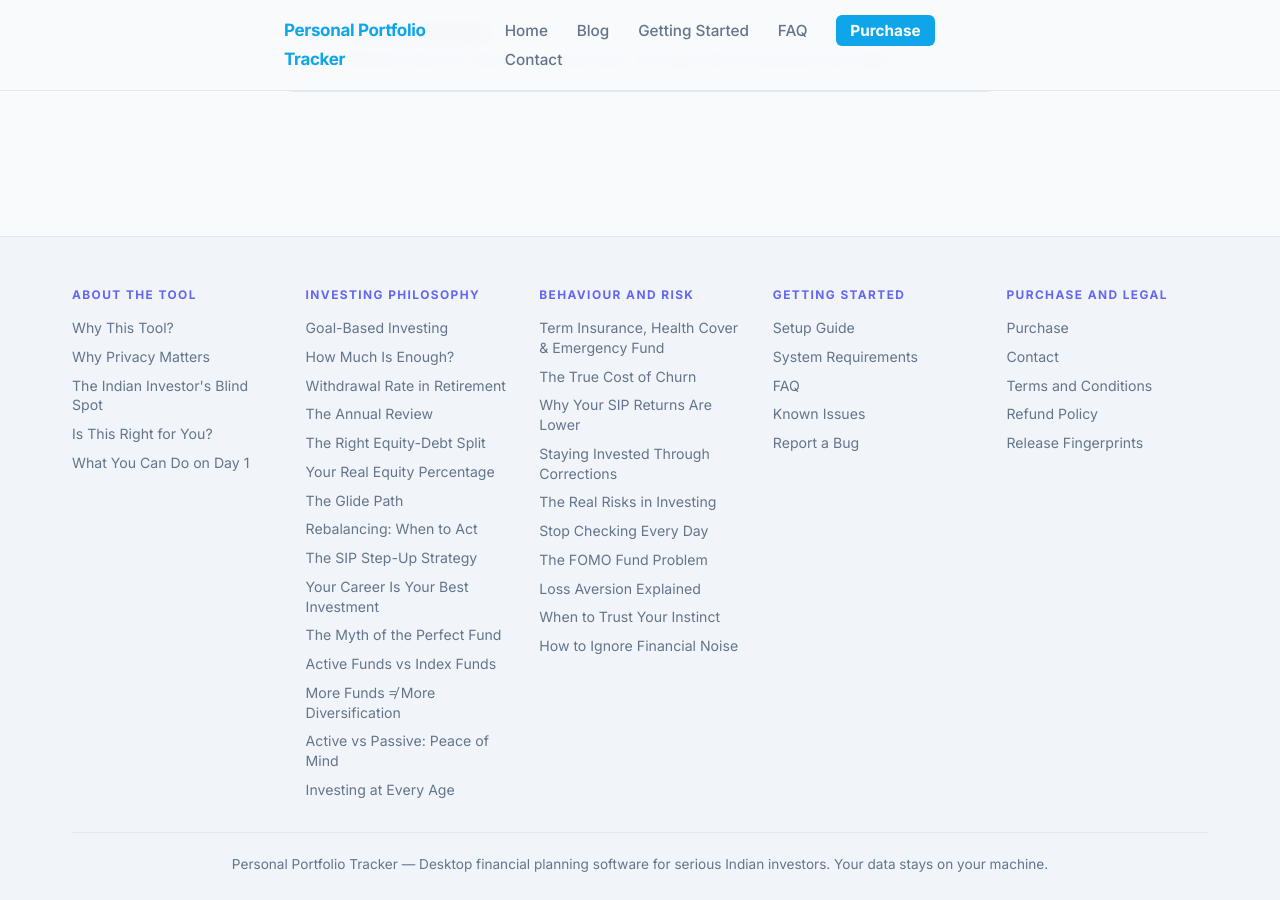
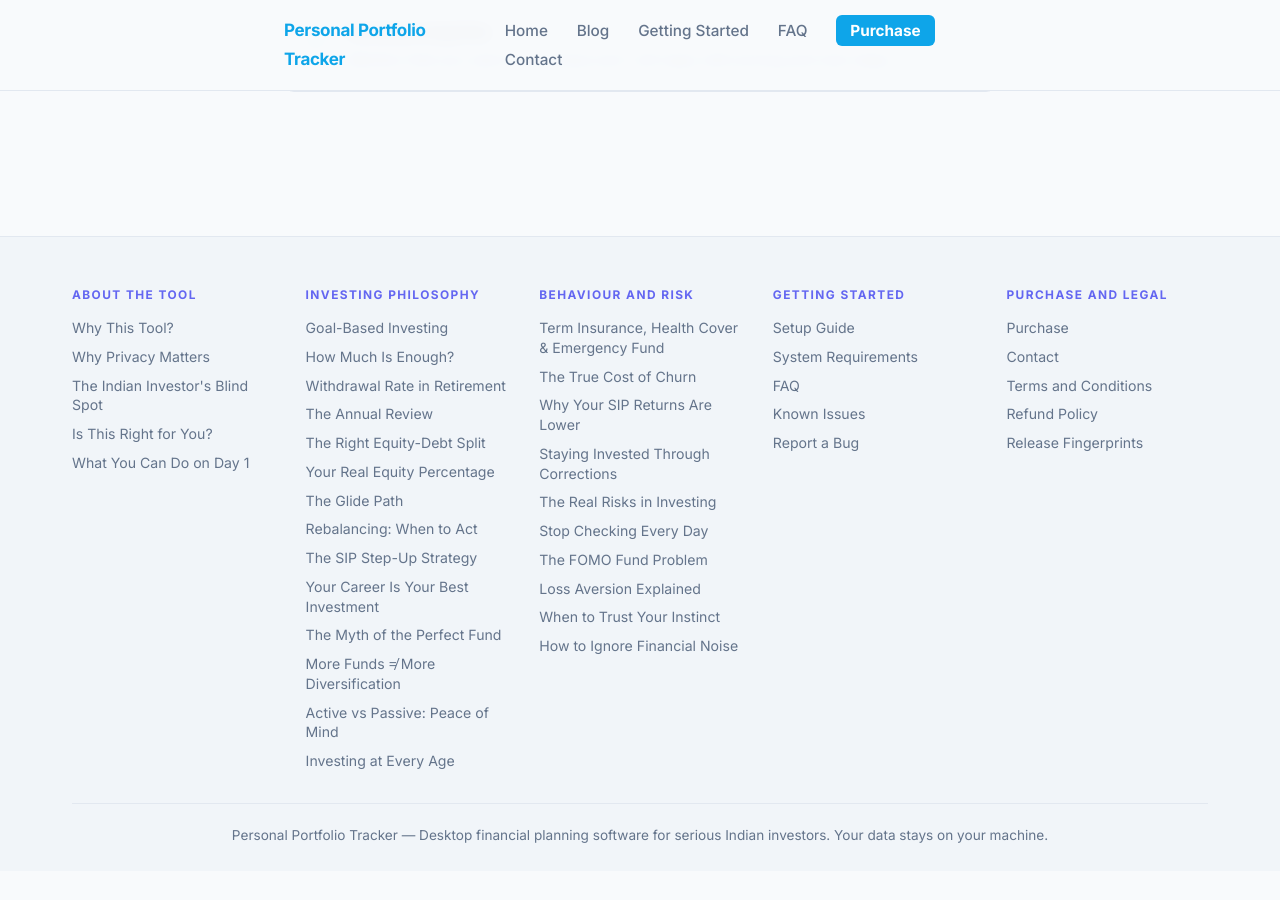
Before and after one commit to srikrishna2024/portfolio-tracker-blog, a Jekyll site: the page built from contact/index.html, in a window 1280 px wide and 900 px high, scrolled down 664 px. Built offline with Jekyll 4.4.1, drawn with Linux system fonts in a browser that asks for light colours; after the commit the page ends 1535 px from its top, so only the background shows below that.

Commit message:
remove duplicate: drop Active Funds vs Index Funds from footer (replaced by Active vs Passive: Peace of Mind)

```diff
--- a/_layouts/default.html
+++ b/_layouts/default.html
@@ -55,7 +55,6 @@
           <a href="{{ '/sip-step-up/' | relative_url }}">The SIP Step-Up Strategy</a>
           <a href="{{ '/career-is-your-best-investment/' | relative_url }}">Your Career Is Your Best Investment</a>
           <a href="{{ '/myth-of-perfect-fund/' | relative_url }}">The Myth of the Perfect Fund</a>
-          <a href="{{ "/active-vs-index/" | relative_url }}">Active Funds vs Index Funds</a>
           <a href="{{ '/more-funds-less-diversification/' | relative_url }}">More Funds ≠ More Diversification</a>
           <a href="{{ '/active-vs-passive-peace-of-mind/' | relative_url }}">Active vs Passive: Peace of Mind</a>
           <a href="{{ '/investing-by-age/' | relative_url }}">Investing at Every Age</a>
```
